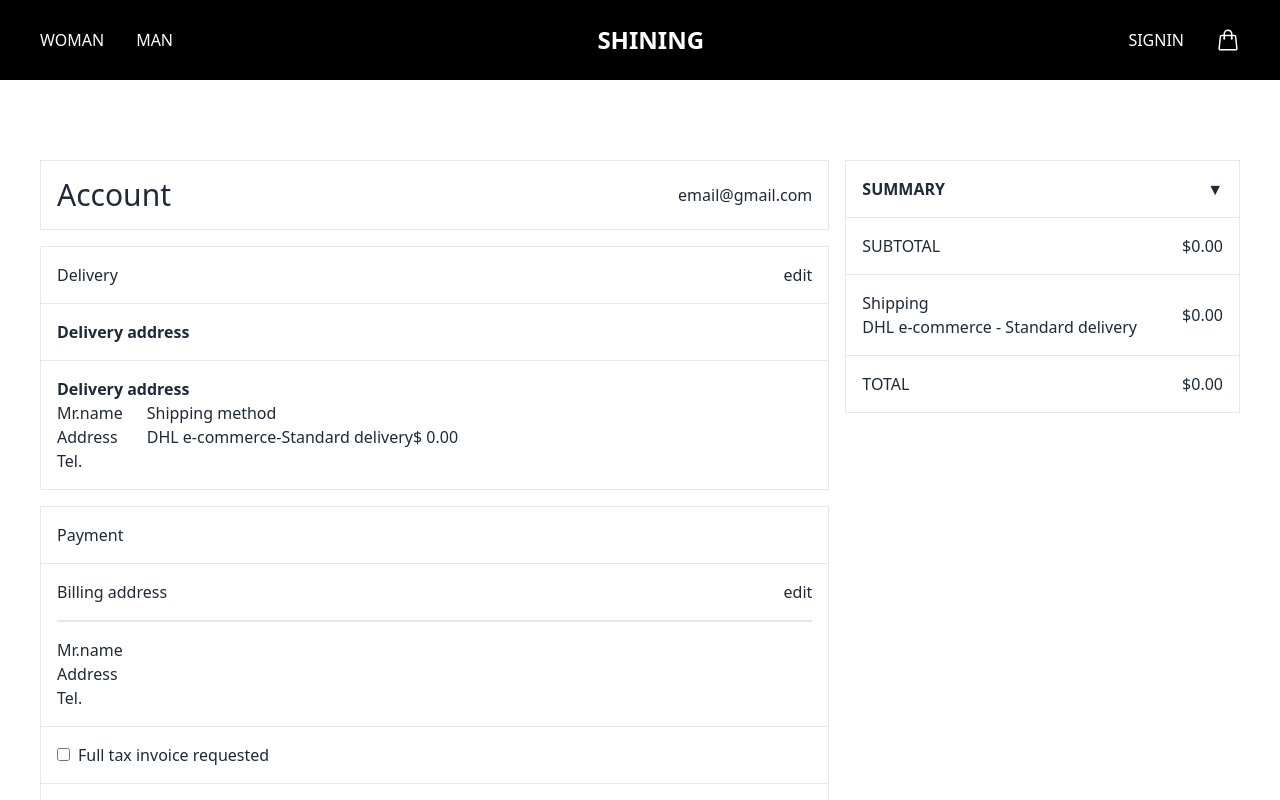
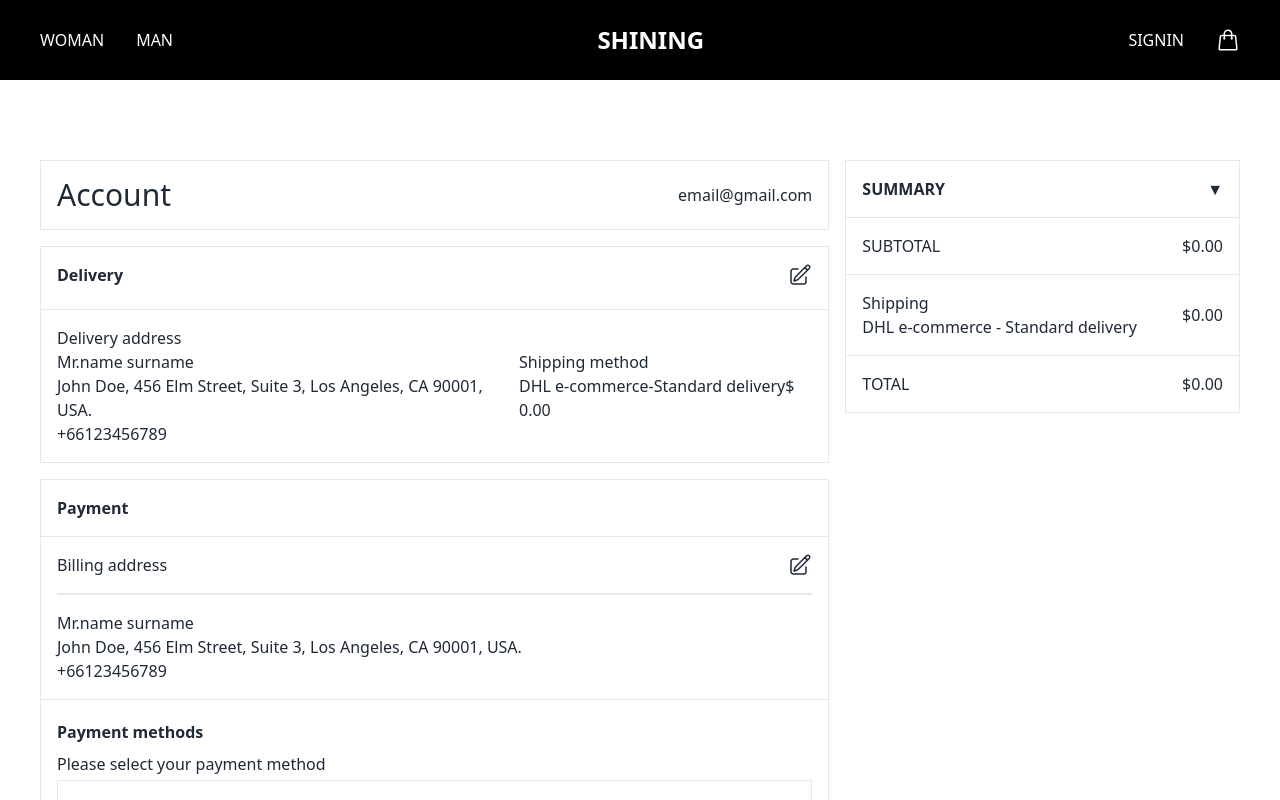
Before and after one commit to jsd8-novarex/e-commerce-frontend, a React (Vite) app: page /payment in a window 1280 px wide. Shown: the top 800 px of the page. Built offline with nearby package versions, Linux system fonts and the light colour scheme.

Commit message:
Aof(fixCss Payment, Transaction ) fix TailwindCSS

```diff
--- a/src/components/payment/PaymentDesktop.tsx
+++ b/src/components/payment/PaymentDesktop.tsx
@@ -2,6 +2,7 @@ import { useState } from "react";
 import DeliveryAddressD from "./paymentDesktopcomponents/DeliveryAddressD";
 import PaymentD from "./paymentDesktopcomponents/PaymentD";
 import SummaryD from "./paymentDesktopcomponents/SummaryD";
+import EditButton from "../button/EditButton";
 
 function PaymentDesktop() {
   const [isSummaryVisible, setIsSummaryVisible] = useState(false);
@@ -41,26 +42,21 @@ function PaymentDesktop() {
             <DeliveryAddressD />
 
             <div className='mt-4 border p-4'>
-              <div>Payment</div>
+              <div className='font-bold'>Payment</div>
             </div>
             <div className='border border-t-0 p-4'>
               <div className='flex justify-between border-b-2 pb-4'>
                 <span>Billing address</span>
-                <button>edit</button>
+                <EditButton />
               </div>
 
               <div className='flex flex-col pt-4'>
-                <span>Mr.name</span>
-                <span>Address</span>
-                <span>Tel.</span>
+                <span>Mr.name surname</span>
+                <span>John Doe, 456 Elm Street, Suite 3, Los Angeles, CA 90001, USA.</span>
+                <span>+66123456789</span>
               </div>
             </div>
-            <div className='border border-t-0 p-4'>
-              <input type='checkbox' />
-              <label htmlFor='Full tax invoice requested' className='ml-2'>
-                Full tax invoice requested
-              </label>
-            </div>
+
             <div className='border border-t-0 p-4 leading-8'>
               <div>
                 <p>
--- a/src/components/payment/PaymentMobile.tsx
+++ b/src/components/payment/PaymentMobile.tsx
@@ -2,6 +2,7 @@ import { useState } from "react";
 import SummaryM from "./paymentMobilecomponents/SummaryM";
 import DeliveryAddressM from "./paymentMobilecomponents/DeliveryAddressM";
 import PaymentM from "./paymentMobilecomponents/PaymentM";
+import EditButton from "../button/EditButton";
 
 function PaymentMobile() {
   const [isSummaryVisible, setIsSummaryVisible] = useState(false);
@@ -51,7 +52,7 @@ function PaymentMobile() {
         <div className='border border-t-0 p-4'>
           <div className='flex justify-between border-b-2 pb-4'>
             <span>Billing address</span>
-            <button>edit</button>
+            <EditButton />
           </div>
 
           <div className='flex flex-col pt-4'>
@@ -60,12 +61,7 @@ function PaymentMobile() {
             <span>Tel.</span>
           </div>
         </div>
-        <div className='border border-t-0 p-4'>
-          <input type='checkbox' />
-          <label htmlFor='Full tax invoice requested' className='ml-2'>
-            Full tax invoice requested
-          </label>
-        </div>
+
         <div className='border border-t-0 p-4 leading-8'>
           <div>
             <p>
--- a/src/components/payment/paymentDesktopcomponents/DeliveryAddressD.tsx
+++ b/src/components/payment/paymentDesktopcomponents/DeliveryAddressD.tsx
@@ -1,27 +1,25 @@
 import React from "react";
+import EditButton from "../../button/EditButton";
 
 const DeliveryAddressD = () => {
   return (
     <>
       <div>
         <div className='mt-4 flex justify-between border p-4'>
-          <div>Delivery</div>
+          <div className='font-bold'>Delivery</div>
           <div>
-            <button>edit</button>
+            <EditButton />
           </div>
-        </div>
-        <div className='flex border border-t-0 p-4'>
-          <strong>Delivery address</strong>
         </div>
         <div className='flex flex-col justify-between border border-t-0 p-4'>
           <div>
-            <strong>Delivery address</strong>
+            <p>Delivery address</p>
           </div>
           <div className='flex'>
             <div className='mr-6 flex flex-col'>
-              <span>Mr.name</span>
-              <span>Address</span>
-              <span>Tel.</span>
+              <span>Mr.name surname</span>
+              <span>John Doe, 456 Elm Street, Suite 3, Los Angeles, CA 90001, USA.</span>
+              <span>+66123456789</span>
             </div>
             <div>
               <div>
--- a/src/components/payment/paymentMobilecomponents/DeliveryAddressM.tsx
+++ b/src/components/payment/paymentMobilecomponents/DeliveryAddressM.tsx
@@ -1,32 +1,35 @@
 import React from "react";
+import EditButton from "../../button/EditButton";
 
-const DeliveryAddressM = () => {
+const DeliveryAddressD = () => {
   return (
     <>
       <div>
         <div className='mt-4 flex justify-between border p-4'>
-          <div>Delivery</div>
+          <div className='font-bold'>Delivery</div>
           <div>
-            <button>edit</button>
+            <EditButton />
           </div>
         </div>
-
         <div className='flex flex-col justify-between border border-t-0 p-4'>
           <div>
-            <strong>Delivery address</strong>
+            <p>Delivery address</p>
           </div>
           <div className='flex flex-col'>
-            <span>Mr.name</span>
-            <span>Address</span>
-            <span>Tel.</span>
-          </div>
-
-          <div className='flex flex-col pt-4'>
-            <span>
-              <strong>Shipping method</strong>
-            </span>
-            <span>DHL e-commerce-Standard delivery</span>
-            <span>$ 0.00</span>
+            <div className='mr-6 flex flex-col'>
+              <span>Mr.name surname</span>
+              <span>John Doe, 456 Elm Street, Suite 3, Los Angeles, CA 90001, USA.</span>
+              <span>+66123456789</span>
+            </div>
+            <div>
+              <div className='mt-4'>
+                <p>Shipping method</p>
+                <div className='flex justify-between'>
+                  <span>DHL e-commerce-Standard delivery</span>
+                  <span>$ 0.00</span>
+                </div>
+              </div>
+            </div>
           </div>
         </div>
       </div>
@@ -34,4 +37,4 @@ const DeliveryAddressM = () => {
   );
 };
 
-export default DeliveryAddressM;
+export default DeliveryAddressD;
--- a/src/components/transaction/CheckoutMobile.tsx
+++ b/src/components/transaction/CheckoutMobile.tsx
@@ -36,7 +36,7 @@ function CheckoutMobile() {
         isPriceVisible={isPriceVisible}
       />
       <div className='mt-4 flex border p-4'>
-        <div>Account</div>
+        <div className='font-bold'>Account</div>
       </div>
       <div className='flex border border-t-0 p-4'>
         <div>email@gmail.com</div>
--- a/src/components/transaction/checkoutDesktopcomponents/AddressShippingD.tsx
+++ b/src/components/transaction/checkoutDesktopcomponents/AddressShippingD.tsx
@@ -1,4 +1,5 @@
 import React from "react";
+import EditButton from "../../button/EditButton";
 interface AddressShippingDProps {
   handleContinue: () => void;
 }
@@ -7,19 +8,17 @@ const AddressShippingD: React.FC<AddressShippingDProps> = ({ handleContinue }) =
     <>
       <div>
         <div className='mt-4 flex border p-4'>
-          <div>Delivery</div>
-        </div>
-        <div className='flex border border-t-0 p-4'>
-          <div>Shipping address</div>
+          <div className='font-bold'>Delivery</div>
         </div>
         <div className='flex justify-between border border-t-0 p-4'>
           <div className='flex flex-col'>
-            <span>Mr.name</span>
-            <span>Address</span>
-            <span>Tel.</span>
+            <div>Shipping address</div>
+            <span>Mr.name surname</span>
+            <span>John Doe, 456 Elm Street, Suite 3, Los Angeles, CA 90001, USA.</span>
+            <span>+66123456789</span>
           </div>
           <div>
-            <button>edit</button>
+            <EditButton />
           </div>
         </div>
       </div>
@@ -28,7 +27,7 @@ const AddressShippingD: React.FC<AddressShippingDProps> = ({ handleContinue }) =
         <button>+ Add an address</button>
       </div>
       <div className='flex border border-t-0 p-4'>
-        <p>Shipping method</p>
+        <p className='font-bold'>Shipping method</p>
       </div>
       <div className='flex justify-between border border-t-0 p-4'>
         <div>
@@ -42,7 +41,7 @@ const AddressShippingD: React.FC<AddressShippingDProps> = ({ handleContinue }) =
         </button>
       </div>
       <div className='mt-4 flex border p-4'>
-        <div>Payment</div>
+        <div className='font-bold'>Payment</div>
       </div>
     </>
   );
--- a/src/components/transaction/checkoutMobilecomponents/AddressShippingM.tsx
+++ b/src/components/transaction/checkoutMobilecomponents/AddressShippingM.tsx
@@ -1,35 +1,33 @@
 import React from "react";
-
+import EditButton from "../../button/EditButton";
 interface AddressShippingDProps {
   handleContinue: () => void;
 }
-
-const AddressShippingM: React.FC<AddressShippingDProps> = ({ handleContinue }) => {
+const AddressShippingD: React.FC<AddressShippingDProps> = ({ handleContinue }) => {
   return (
     <>
       <div>
         <div className='mt-4 flex border p-4'>
-          <div>Delivery</div>
-        </div>
-        <div className='flex border border-t-0 p-4'>
-          <div>Shipping address</div>
+          <div className='font-bold'>Delivery</div>
         </div>
         <div className='flex justify-between border border-t-0 p-4'>
           <div className='flex flex-col'>
-            <span>Mr.name</span>
-            <span>Address</span>
-            <span>Tel.</span>
+            <div>Shipping address</div>
+            <span>Mr.name surname</span>
+            <span>John Doe, 456 Elm Street, Suite 3, Los Angeles, CA 90001, USA.</span>
+            <span>+66123456789</span>
           </div>
           <div>
-            <button>edit</button>
+            <EditButton />
           </div>
         </div>
       </div>
+
       <div className='flex justify-center border border-t-0 p-2 underline'>
         <button>+ Add an address</button>
       </div>
-      <div className='flex justify-center border border-t-0 p-4'>
-        <p>Shipping method</p>
+      <div className='flex border border-t-0 p-4'>
+        <p className='font-bold'>Shipping method</p>
       </div>
       <div className='flex justify-between border border-t-0 p-4'>
         <div>
@@ -43,10 +41,10 @@ const AddressShippingM: React.FC<AddressShippingDProps> = ({ handleContinue }) =
         </button>
       </div>
       <div className='mt-4 flex border p-4'>
-        <div>Payment</div>
+        <div className='font-bold'>Payment</div>
       </div>
     </>
   );
 };
 
-export default AddressShippingM;
+export default AddressShippingD;
```
Also changed, not shown: src/components/payment/paymentDesktopcomponents/SummaryD.tsx (+16 -10 lines), src/components/payment/paymentMobilecomponents/SummaryM.tsx (+17 -11 lines), src/components/transaction/checkoutDesktopcomponents/SummaryD.tsx (+15 -9 lines), src/components/transaction/checkoutMobilecomponents/SummaryM.tsx (+17 -11 lines).
